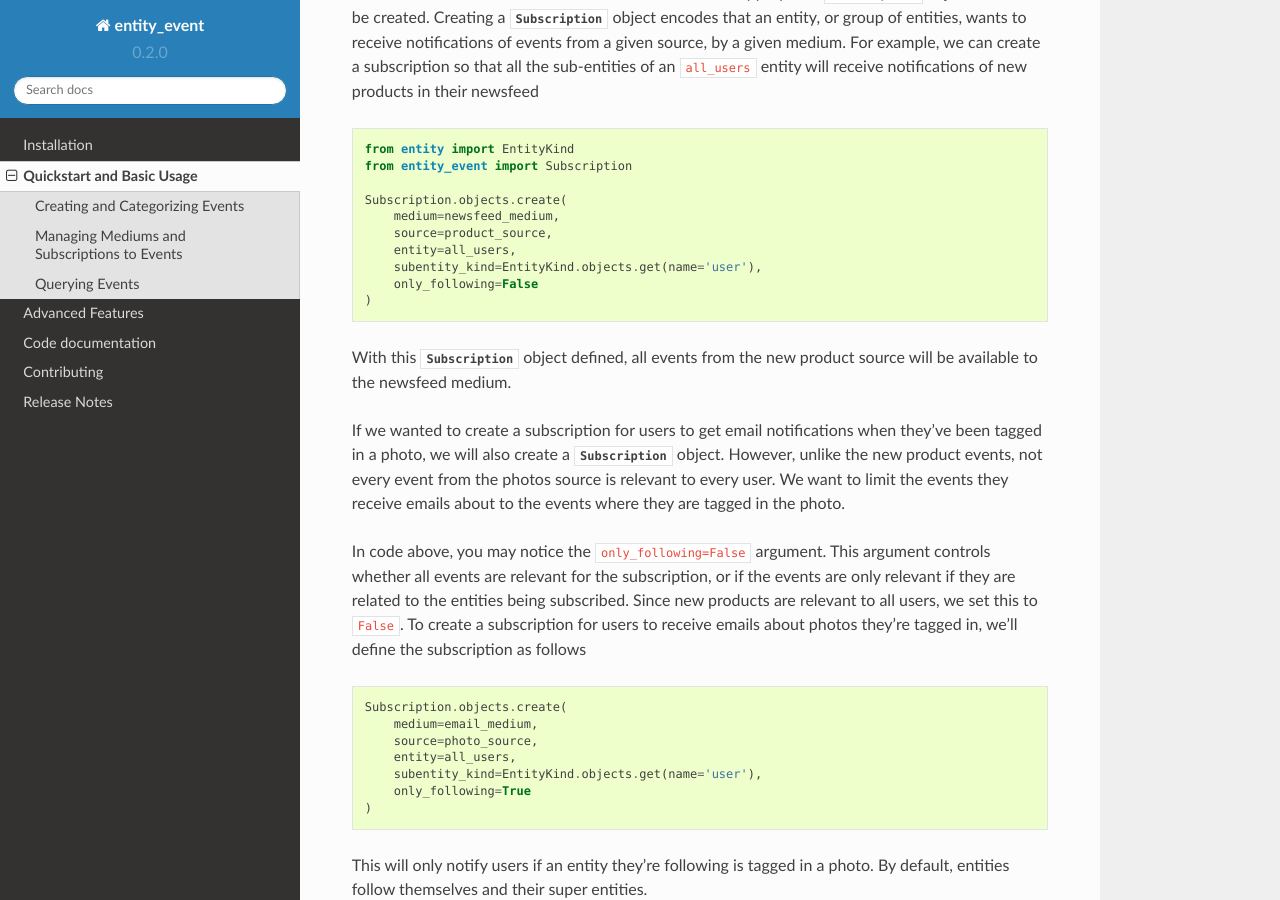
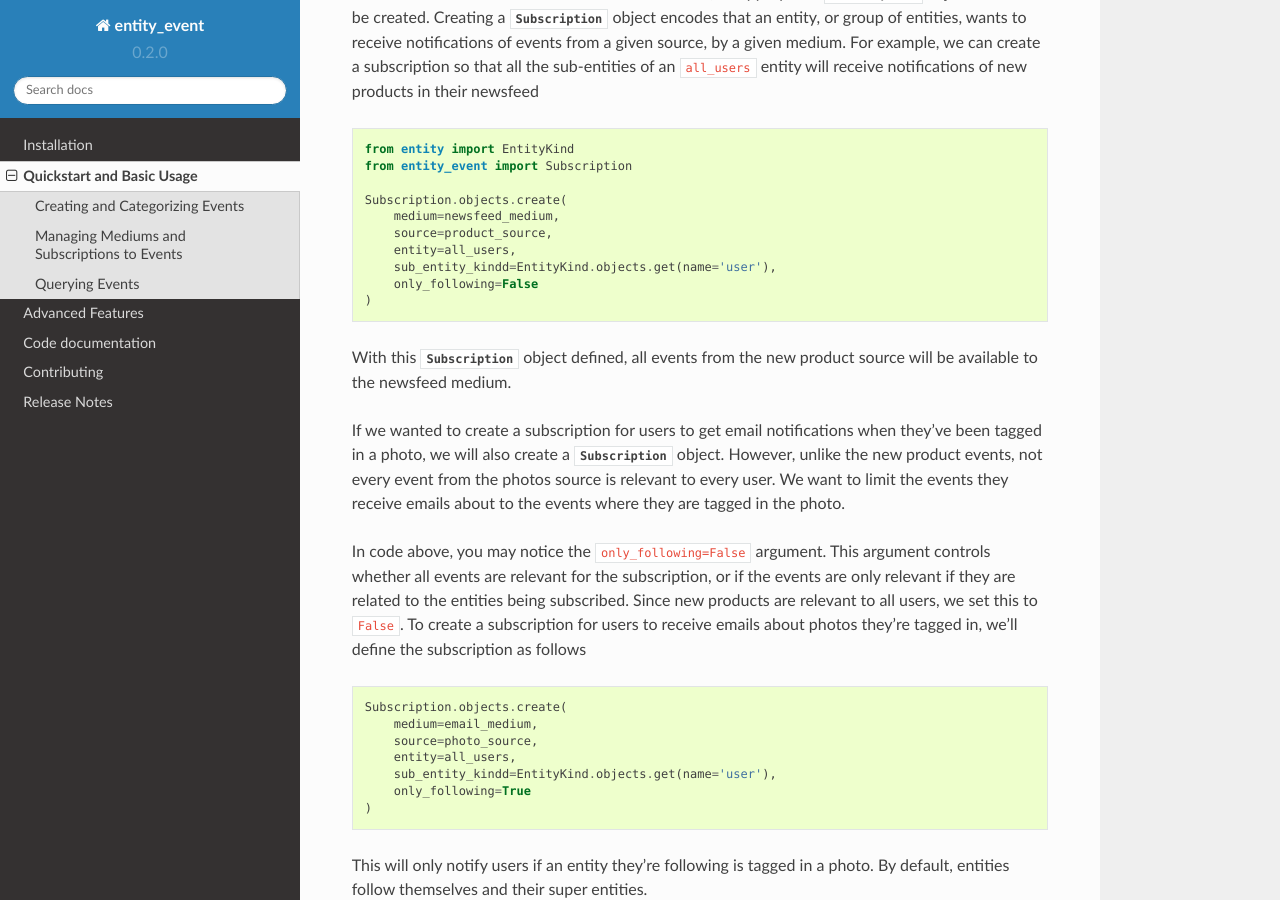
Before and after one commit to ambitioninc/django-entity-event, a Sphinx documentation site: the page built from docs/quickstart.rst, in a window 1280 px wide and 900 px high, scrolled down 2555 px. Built offline with Sphinx 7.4.7 and the Read the Docs theme 2.0.0, drawn with Linux system fonts in a browser that asks for light colours.

Commit message:
small corrections

```diff
--- a/docs/installation.rst
+++ b/docs/installation.rst
@@ -16,7 +16,7 @@ Use with Django
 
 To use Entity Event with django, first be sure to install it and/or
 include it in your ``requirements.txt`` Then include
-``'localized_recurrence'`` in ``settings.INSTALLED_APPS``. After it is
+``'entity_event'`` in ``settings.INSTALLED_APPS``. After it is
 included in your installed apps, run::
 
     ./manage.py migrate entity_event
--- a/docs/quickstart.rst
+++ b/docs/quickstart.rst
@@ -164,7 +164,7 @@ their newsfeed
         medium=newsfeed_medium,
         source=product_source,
         entity=all_users,
-        subentity_kind=EntityKind.objects.get(name='user'),
+        sub_entity_kindd=EntityKind.objects.get(name='user'),
         only_following=False
     )
 
@@ -193,7 +193,7 @@ in, we'll define the subscription as follows
         medium=email_medium,
         source=photo_source,
         entity=all_users,
-        subentity_kind=EntityKind.objects.get(name='user'),
+        sub_entity_kindd=EntityKind.objects.get(name='user'),
         only_following=True
     )
 
```
